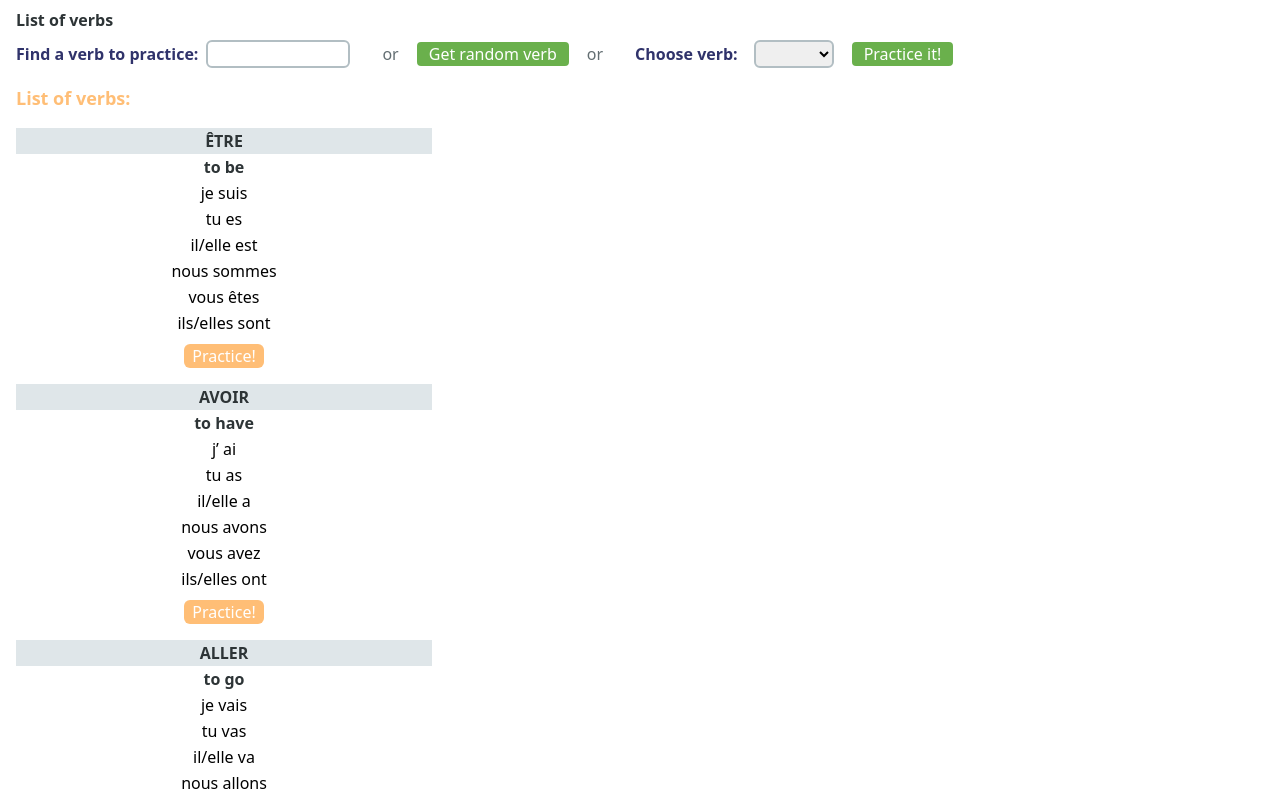
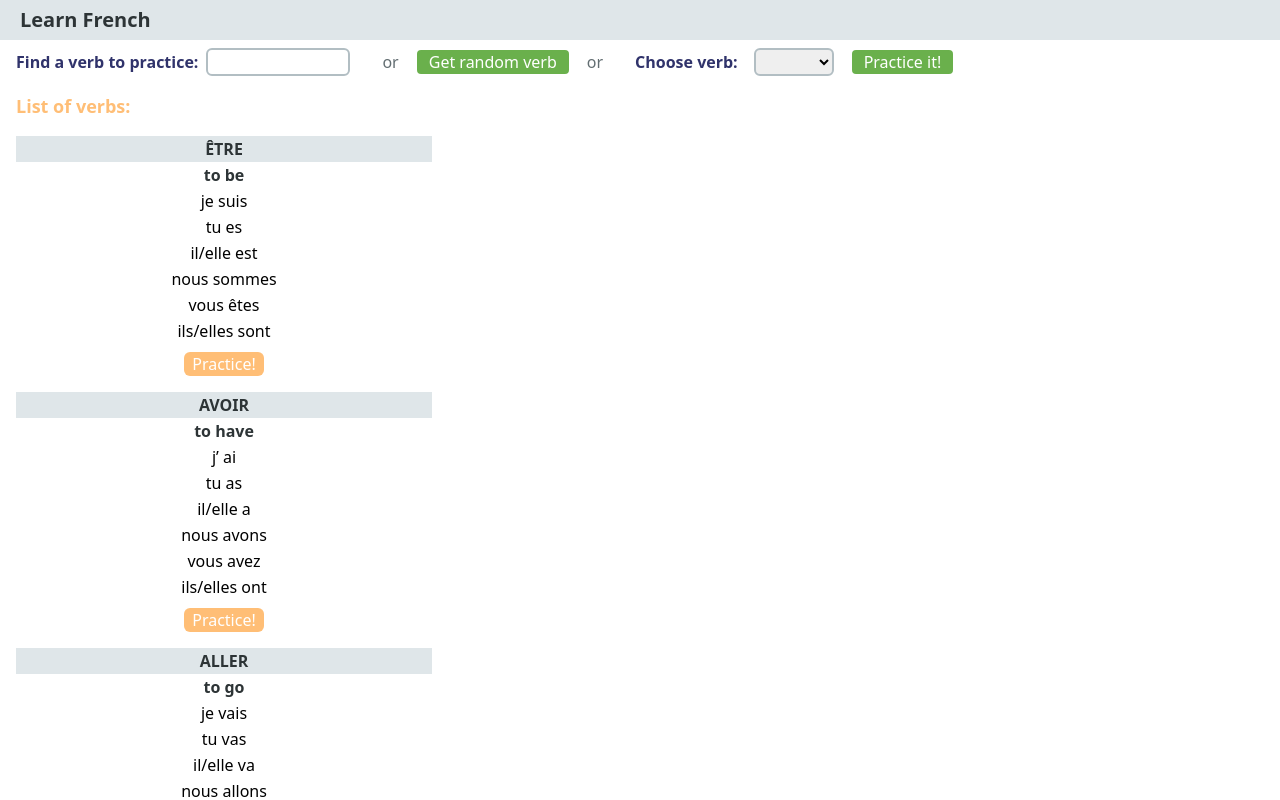
Before and after one commit to sandurago/frenchverbs, a Vue app: page / in a window 1280 px wide. Shown: the top 800 px of the page. Built offline with nearby package versions, Linux system fonts and the light colour scheme.

Commit message:
Created a navbar.

```diff
--- a/public/index.html
+++ b/public/index.html
@@ -7,7 +7,7 @@
     <link rel="icon" href="<%= BASE_URL %>favicon.ico">
     <title>French Verbs</title>
   </head>
-  <body class="px-4">
+  <body>
     <noscript>
       <strong>We're sorry but <%= htmlWebpackPlugin.options.title %> doesn't work properly without JavaScript enabled. Please enable it to continue.</strong>
     </noscript>
--- a/src/App.vue
+++ b/src/App.vue
@@ -1,18 +1,18 @@
 <template>
-  <nav class="my-2">
-    <router-link
-      to="/"
-      class="font-bold text-grafite"
-    >List of verbs</router-link>
-  </nav>
-  <router-view />
+  <NavBar />
+  <router-view class="py-2 px-4"/>
 </template>
 
 <script>
 import { useVerbsStore } from '@/store/verbs';
 import { mapStores } from 'pinia';
+import NavBar from '../src/views/NavBar.vue';
 
 export default {
+  components: {
+    NavBar,
+  },
+
   computed: {
     ...mapStores(useVerbsStore),
   },
--- /dev/null
+++ b/src/views/NavBar.vue
@@ -0,0 +1,11 @@
+<template>
+  <div class="px-5 h-10 bg-light-gray leading-10 font-bold text-xl text-grafite">
+    <span>Learn French</span>
+  </div>
+</template>
+
+<script>
+export default {
+
+}
+</script>
```
